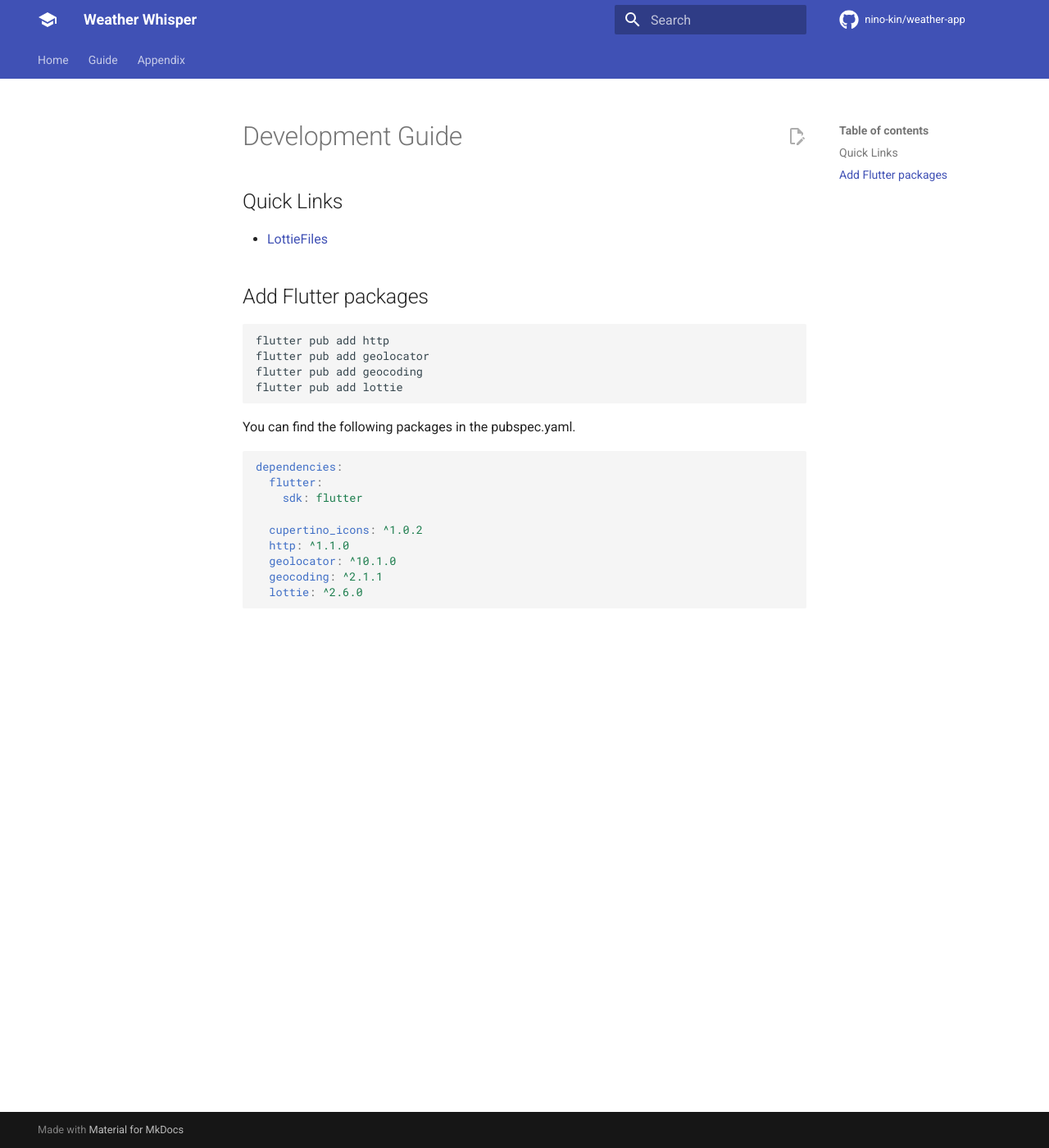
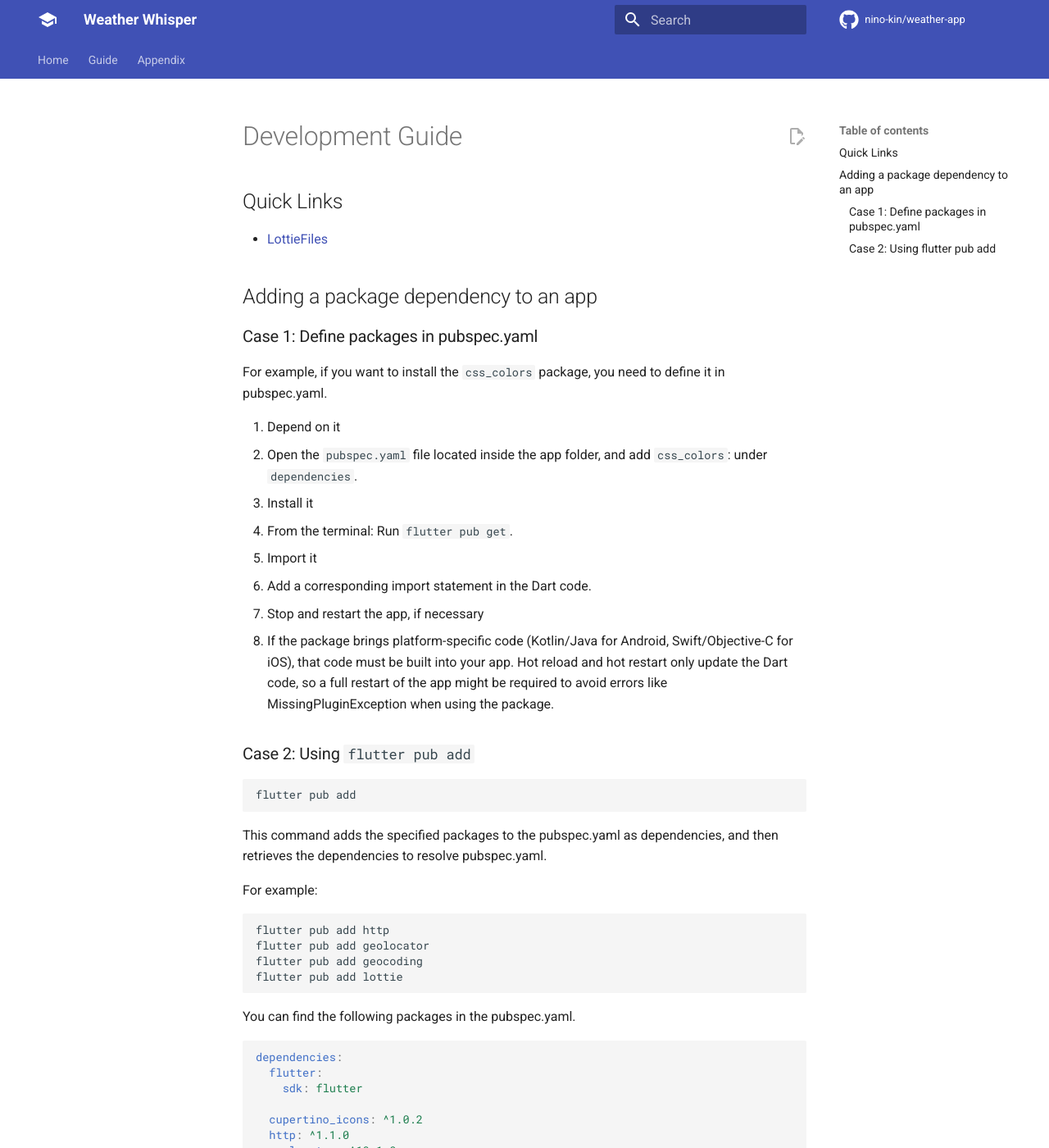
Before and after one commit to nino-kin/weather-app, an MkDocs documentation site: the page built from docs/user-guide/development_guide.md, in a window 1280 px wide and 1400 px high. Shown: the whole window at 82% size. Built offline with MkDocs 1.6.1 and Material for MkDocs 9.7.7, drawn with Linux system fonts in a browser that asks for light colours; nearby versions of some CDN libraries; comment, search, counter and statistics services are not loaded; the version menu is left out; some of the changed text lies outside the part shown.

Commit message:
Update documents (#43)
* docs: update README

* docs: update developer guides

````diff
--- a/docs/user-guide/development_guide.md
+++ b/docs/user-guide/development_guide.md
@@ -4,7 +4,30 @@
 
 - [LottieFiles](https://app.lottiefiles.com/?utm_medium=web&utm_source=getting-started)
 
-## Add Flutter packages
+## Adding a package dependency to an app
+
+### Case 1: Define packages in pubspec.yaml
+
+For example, if you want to install the `css_colors` package, you need to define it in pubspec.yaml.
+
+1. Depend on it
+  - Open the `pubspec.yaml` file located inside the app folder, and add `css_colors`: under `dependencies`.
+2. Install it
+  - From the terminal: Run `flutter pub get`.
+3. Import it
+  - Add a corresponding import statement in the Dart code.
+4. Stop and restart the app, if necessary
+  - If the package brings platform-specific code (Kotlin/Java for Android, Swift/Objective-C for iOS), that code must be built into your app. Hot reload and hot restart only update the Dart code, so a full restart of the app might be required to avoid errors like MissingPluginException when using the package.
+
+### Case 2: Using `flutter pub add`
+
+```bash
+flutter pub add
+```
+
+This command adds the specified packages to the pubspec.yaml as dependencies, and then retrieves the dependencies to resolve pubspec.yaml.
+
+For example:
 
 ```bash
 flutter pub add http
@@ -26,3 +49,15 @@ dependencies:
   geocoding: ^2.1.1
   lottie: ^2.6.0
 ```
+
+If you want to remove a specified package, you can use the following command:
+
+```bash
+flutter pub remove <package name>
+```
+
+For example,
+
+```bash
+flutter pub remove css_colors
+```
````
Also changed, not shown: README.md (+1 -1 lines).
